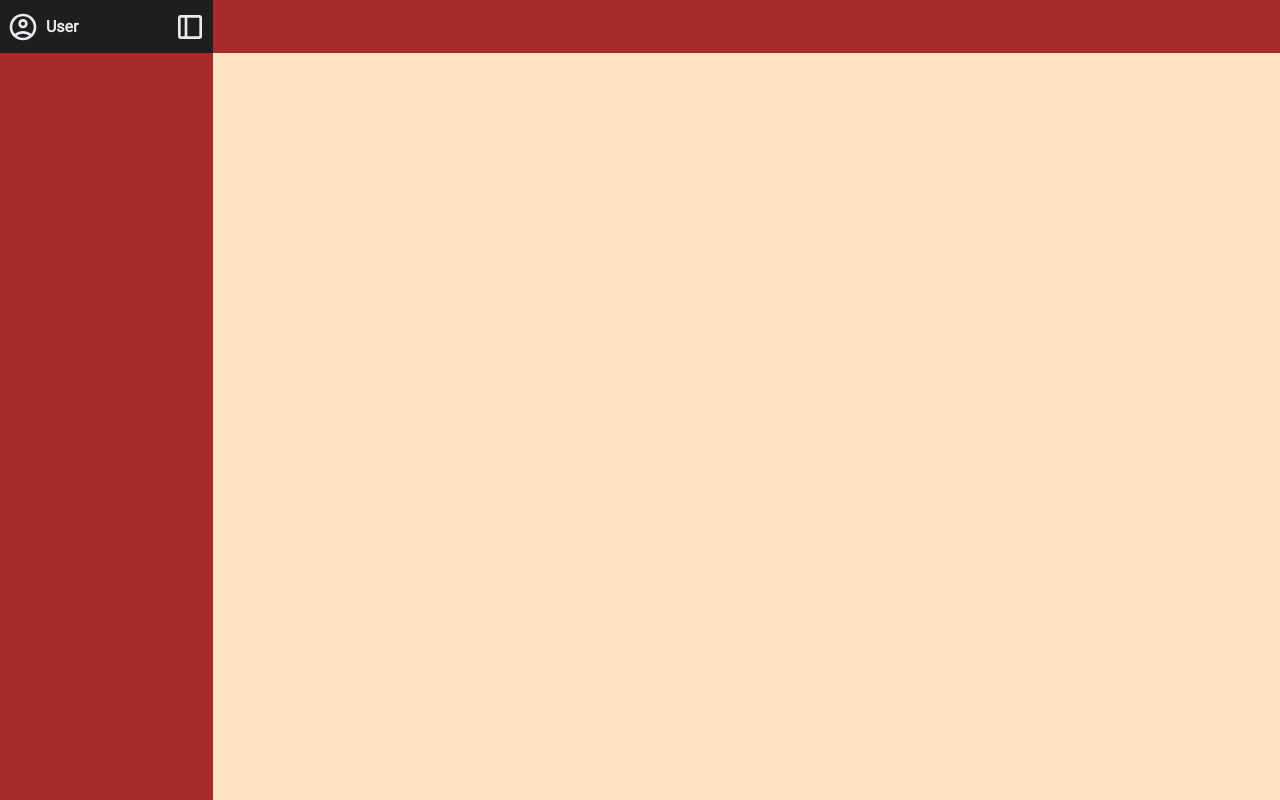
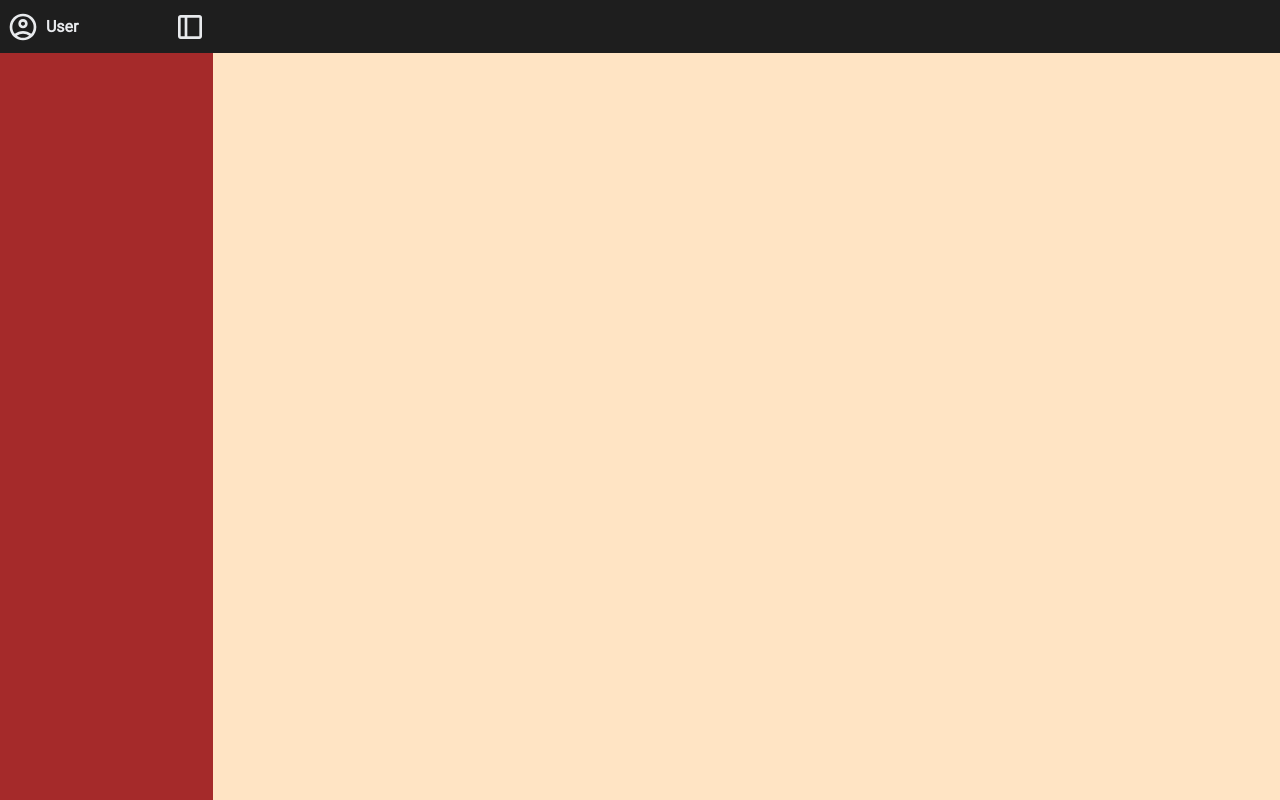
Before and after one commit to prateek-kr-jha/todo-app, a website built with webpack: page src/ui/body.html in a window 1280 px wide. Built offline with nearby package versions, Linux system fonts and the light colour scheme.

Commit message:
added nav element and did cleanup in ui

```diff
--- a/src/script.js
+++ /dev/null
@@ -1,3 +0,0 @@
-import '@material/web/button/filled-button.js';
-import '@material/web/button/outlined-button.js';
-import '@material/web/checkbox/checkbox.js';
--- a/src/style.css
+++ /dev/null
@@ -1,69 +0,0 @@
-body {
-    overflow: hidden;
-}
-.container {
-    height: 100vh;
-    width: 100vw;
-    background-color: bisque;
-    /* opacity: 0.4; */
-    display: grid;
-    grid-template-columns: repeat(5, 1fr);
-    grid-template-rows: repeat(8, 1fr);
-}
-
-.container div {
-    /* border: 2px solid black;  */
-}
-.header {
-    background-color: azure;
-    grid-row: 1;
-    grid-column: 1/6;
-}
-
-.nav {
-    background-color: #1c1f20;
-    grid-column: 1/2;
-    grid-row: 2/9;
-    color: rgb(232, 230, 227);
-    font-size: xx-large;
-}
-
-.main {
-    background-color: beige;
-    grid-column: 2/6;
-    grid-row: 2/9;
-}
-
-/* .footer{
-    background-color: rgb(240, 254, 255);
-    grid-row: 8;
-    grid-column: 2/6;
-} */
-.nav > div {
-    height: 100%;
-    width: 100%;
-    border: 1px solid azure;
-    /* display: grid; */
-    /* grid-template-row: repeat(3, 1fr); */
-    /* background-color: aliceblue; */
-    display: flex;
-    flex-direction: column;
-}
-
-.nav-category-container {
-    height: 33%;
-    width: 100%;
-    padding: 8% 0 10% 0;
-}
-
-.line {
-    position: relative;
-    bottom: 0;
-    left: 50%;
-    transform: translateX(-50%);
-    width: 70%;
-    height: 1px;
-    background-color: white;
-    filter: blur(1px);
-    /* border-radius: 50%; */
-}
--- a/src/ui/body.html
+++ b/src/ui/body.html
@@ -8,7 +8,7 @@
 </head>
 <body>
     <div class="container">
-        <div class="nav"></div>
+        <!-- <div class="nav"></div> -->
         <div class="projects"></div>
         <div class="content"></div>
     </div>
--- /dev/null
+++ b/src/ui/common/commonHelper.js
@@ -0,0 +1,17 @@
+function createDivWithClass(className) {
+    const createdDiv = document.createElement('div');
+    createdDiv.classList.add(className);
+
+    return createdDiv;
+}
+
+function createImageWithSource(source) {
+    const newImg = new Image();
+    newImg.src = source;
+
+    return newImg;
+}
+export  {
+    createDivWithClass,
+    createImageWithSource
+}
--- /dev/null
+++ b/src/ui/nav/nav.css
@@ -0,0 +1,5 @@
+.nav {
+    background-color: #1e1e1e;
+    grid-column: 2/3;
+    grid-row: 1/2;
+}
--- /dev/null
+++ b/src/ui/nav/nav.js
@@ -0,0 +1,20 @@
+import '../body.css';
+import './nav.css';
+import { createDivWithClass } from '../common/commonHelper';
+
+const container = document.querySelector('.container');
+
+
+function createNavElement(){
+    const nav = createDivWithClass('nav');
+
+
+    return nav;
+}
+
+
+container.appendChild(createNavElement());
+
+export {
+    createNavElement
+}
--- a/src/ui/profile/profile.js
+++ b/src/ui/profile/profile.js
@@ -1,33 +1,34 @@
 import '../body.css';
-import './style/profile.css';
+import './profile.css';
 import profile_circle from './img/profile_circle.svg';
 import side_bar from './img/sidebar.svg';
+import { createDivWithClass,createImageWithSource } from '../common/commonHelper';
+
 
 const container = document.querySelector('.container');
 
 function createProfileContent() {
-    const profile = document.createElement('div');
-    profile.classList.add('profile');
+    const profile = createDivWithClass('profile');
 
-    const userDetailContainer = document.createElement('div');
-    userDetailContainer.classList.add('user-detail-cntnr');
-    const profileImg = new Image();
-    profileImg.src = profile_circle;
+    const userDetailContainer = createDivWithClass('user-detail-cntnr');
+    const profileImg = createImageWithSource(profile_circle);
     profileImg.classList.add('profile-image');
     userDetailContainer.appendChild(profileImg);
-    const profileName = document.createElement('div');
-    profileName.classList.add('./profile-name');
+    const profileName = createDivWithClass('profile-name');
     profileName.innerText = 'User';
     userDetailContainer.appendChild(profileName);
     profile.appendChild(userDetailContainer);
 
-    const sideBar = new Image();
-    sideBar.src = side_bar;
+    const sideBar = createImageWithSource(side_bar);
     sideBar.classList.add('sidebar');
-    // sideBar.src = './sidebar.svg';
+
     profile.appendChild(sideBar);
 
     return profile;
 }
 
 container.appendChild(createProfileContent());
+
+export  {
+    createProfileContent
+}
--- a/src/ui/uiScript.js
+++ b/src/ui/uiScript.js
@@ -1,7 +1,9 @@
-// const profileContainer = document.querySelector('.profile');
+import './body.css';
+import { createProfileContent } from './profile/profile.js';
+import { createNavElement } from './nav/nav.js';
 
-// function profileComponent() {
 
-// }
+const container = document.querySelector('.container');
 
-// profileContainer.appendChild(profileComponent());
+container.appendChild(createProfileContent());
+container.appendChild(createNavElement());
--- a/webpack.common.js
+++ b/webpack.common.js
@@ -2,7 +2,7 @@ const path = require("path");
 const HtmlWebpackPlugin = require('html-webpack-plugin');
 
 module.exports = {
-    entry: "./src/ui/profile/profile.js",
+    entry: "./src/ui/uiScript.js",
     plugins:[
         new HtmlWebpackPlugin({
             title: "To Do List",
```
Also changed, not shown: src/index.html (deleted, +0 -33 lines), dist/index.html, dist/main.bundle.js, src/ui/profile/profile.css (renamed from src/ui/profile/style/profile.css).
